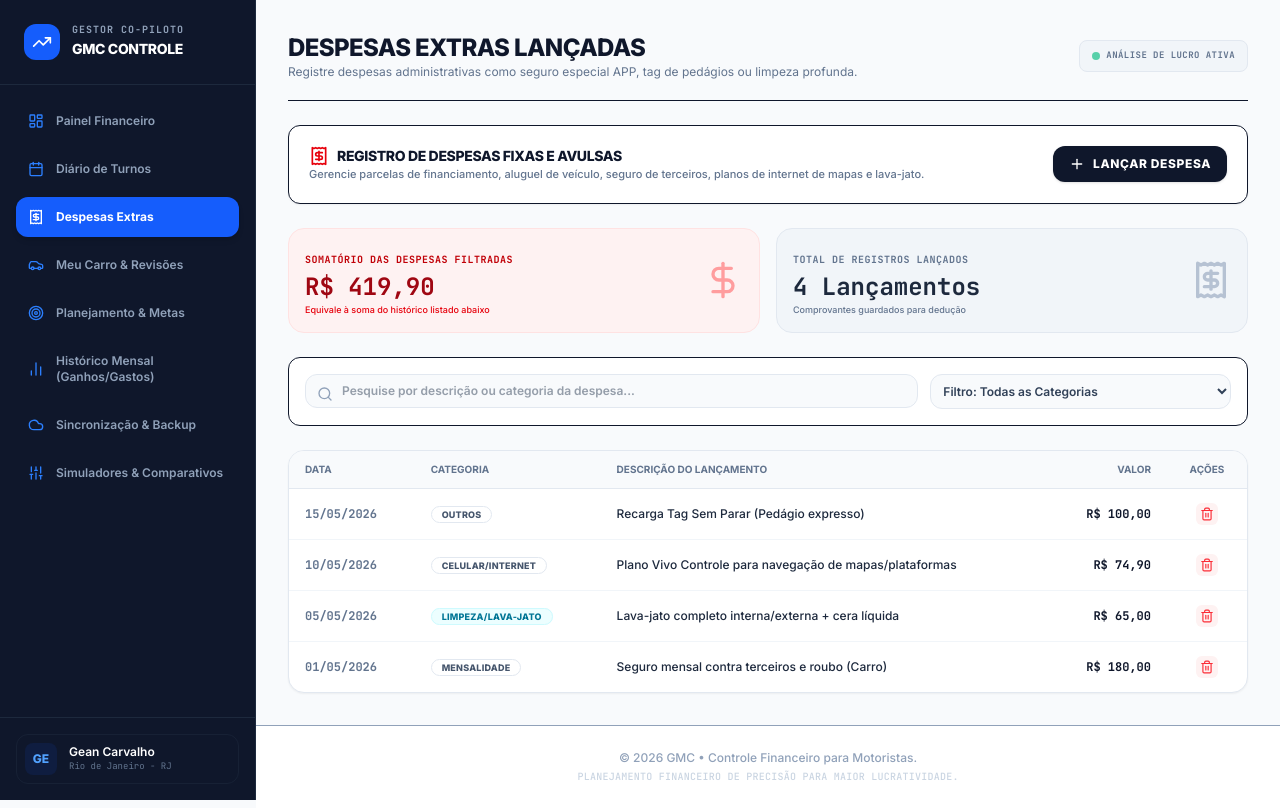
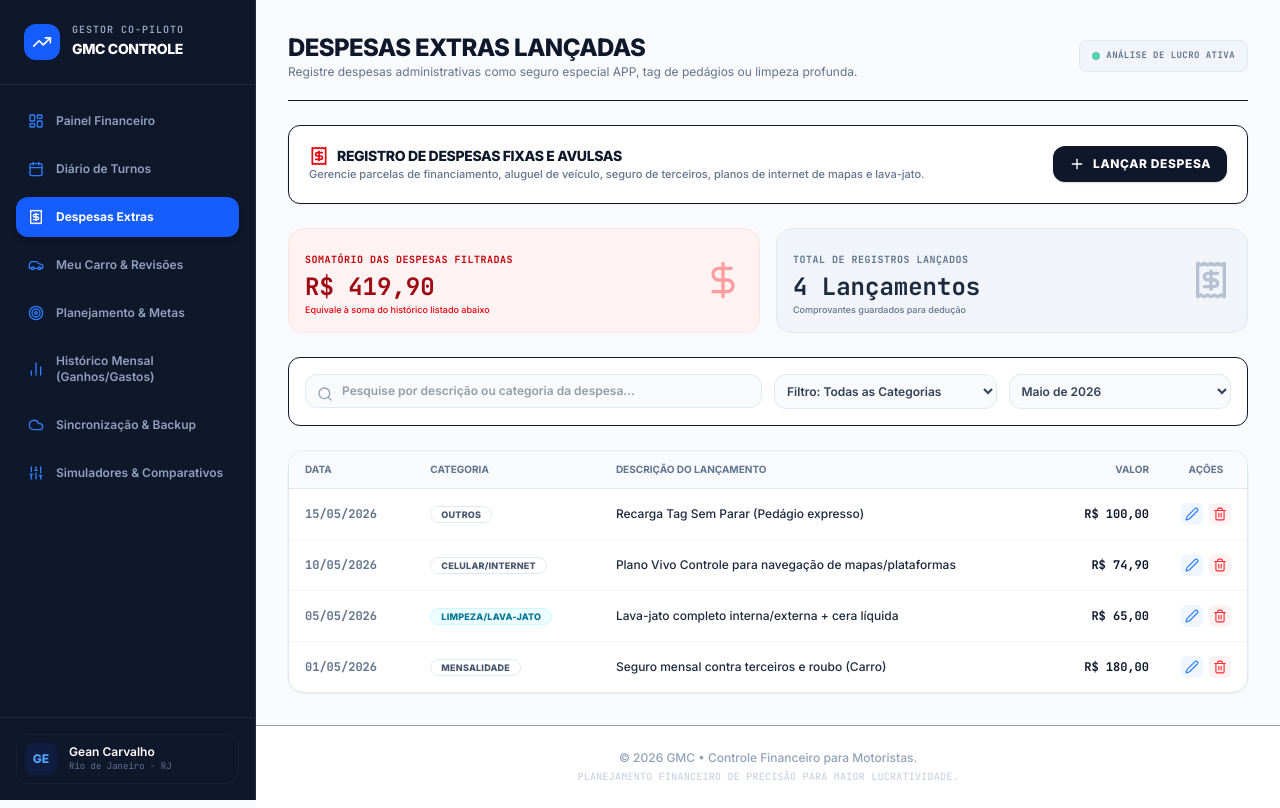
Before and after one commit to geanmarcell/GMC, a React (Vite) app: page / in a window 1280 px wide. Both pictures are taken after a click on the button "Despesas Extras". Built offline with nearby package versions, Linux system fonts and the light colour scheme.

Commit message:
feat: implement expense editing and manual sync
Add support for editing existing expenses in the ExpensesManager and introduce a manual cloud synchronization trigger in the BackupManager.

```diff
--- a/src/App.tsx
+++ b/src/App.tsx
@@ -203,6 +203,14 @@ export default function App() {
   const handleAddExpense = (newExp: Expense) => {
     setExpenses(prev => {
       const updated = [...prev, newExp];
+      triggerAutoBackup(profile, vehicle, shifts, updated, maintenanceLog);
+      return updated;
+    });
+  };
+
+  const handleUpdateExpense = (updatedExp: Expense) => {
+    setExpenses(prev => {
+      const updated = prev.map(e => e.id === updatedExp.id ? updatedExp : e);
       triggerAutoBackup(profile, vehicle, shifts, updated, maintenanceLog);
       return updated;
     });
@@ -572,6 +580,7 @@ export default function App() {
                 <ExpensesManager
                   expenses={expenses}
                   onAddExpense={handleAddExpense}
+                  onUpdateExpense={handleUpdateExpense}
                   onDeleteExpense={handleDeleteExpense}
                 />
               )}
--- a/src/components/ExpensesManager.tsx
+++ b/src/components/ExpensesManager.tsx
@@ -17,13 +17,16 @@ interface ExpensesManagerProps {
   expenses: Expense[];
   onAddExpense: (expense: Expense) => void;
   onDeleteExpense: (id: string) => void;
+  onUpdateExpense?: (expense: Expense) => void;
 }
 
-export default function ExpensesManager({ expenses, onAddExpense, onDeleteExpense }: ExpensesManagerProps) {
+export default function ExpensesManager({ expenses, onAddExpense, onDeleteExpense, onUpdateExpense }: ExpensesManagerProps) {
   const [showAddModal, setShowAddModal] = useState(false);
   const [searchTerm, setSearchTerm] = useState('');
   const [filterCategory, setFilterCategory] = useState<string>('all');
+  const [filterMonth, setFilterMonth] = useState<string>(new Date().toISOString().substring(0, 7));
   const [deletingId, setDeletingId] = useState<string | null>(null);
+  const [editingExpense, setEditingExpense] = useState<Expense | null>(null);
 
   // New Expense Form States
   const [date, setDate] = useState(new Date().toISOString().substring(0, 10));
@@ -44,6 +47,24 @@ export default function ExpensesManager({ expenses, onAddExpense, onDeleteExpens
     'Outros'
   ];
 
+  const handleStartEdit = (exp: Expense) => {
+    setEditingExpense(exp);
+    setDate(exp.date);
+    setCategory(exp.category);
+    setDescription(exp.description);
+    setValue(exp.value);
+    setShowAddModal(true);
+  };
+
+  const handleCloseModal = () => {
+    setShowAddModal(false);
+    setEditingExpense(null);
+    setDate(new Date().toISOString().substring(0, 10));
+    setCategory('Outros');
+    setDescription('');
+    setValue(50.00);
+  };
+
   const handleSubmit = (e: React.FormEvent) => {
     e.preventDefault();
 
@@ -52,6 +73,18 @@ export default function ExpensesManager({ expenses, onAddExpense, onDeleteExpens
       return;
     }
 
+    if (editingExpense) {
+      const updatedExpense: Expense = {
+        ...editingExpense,
+        date,
+        category,
+        description,
+        value: Number(value)
+      };
+      if (onUpdateExpense) {
+        onUpdateExpense(updatedExpense);
+      }
+    } else {
       const newExpense: Expense = {
         id: 'e-' + Math.random().toString(36).substring(2, 9),
         date,
@@ -59,22 +92,35 @@ export default function ExpensesManager({ expenses, onAddExpense, onDeleteExpens
         description,
         value: Number(value)
       };
+      onAddExpense(newExpense);
+    }
 
-    onAddExpense(newExpense);
-    setShowAddModal(false);
+    handleCloseModal();
+  };
 
-    // Reset values
-    setDate(new Date().toISOString().substring(0, 10));
-    setCategory('Outros');
-    setDescription('');
-    setValue(50.00);
+  // Extract all unique YYYY-MM from expenses to build options dynamically
+  const uniqueMonths = Array.from(
+    new Set([
+      new Date().toISOString().substring(0, 7), // Ensure current month is always an option
+      ...expenses.map(e => e.date.substring(0, 7))
+    ])
+  ).sort((a, b) => b.localeCompare(a));
+
+  const formatMonthYearLabel = (yM: string) => {
+    const [year, month] = yM.split('-');
+    const monthsPt = [
+      'Janeiro', 'Fevereiro', 'Março', 'Abril', 'Maio', 'Junho',
+      'Julho', 'Agosto', 'Setembro', 'Outubro', 'Novembro', 'Dezembro'
+    ];
+    return `${monthsPt[parseInt(month) - 1]} de ${year}`;
   };
 
   // Filter & Search
   const filteredExpenses = expenses.filter(e => {
     const textMatches = `${e.description} ${e.category}`.toLowerCase().includes(searchTerm.toLowerCase());
     const categoryMatches = filterCategory === 'all' || e.category === filterCategory;
-    return textMatches && categoryMatches;
+    const monthMatches = filterMonth === 'all' || e.date.startsWith(filterMonth);
+    return textMatches && categoryMatches && monthMatches;
   }).sort((a, b) => b.date.localeCompare(a.date));
 
   // Compute stats of general expenses
@@ -121,9 +167,9 @@ export default function ExpensesManager({ expenses, onAddExpense, onDeleteExpens
         </div>
       </div>
 
-      {/* CONTROLS (SEARCH & CATEGORY MAPPING) */}
-      <div className="grid grid-cols-1 md:grid-cols-3 gap-3 bg-white p-4 rounded-xl border border-slate-210">
-        <div className="col-span-2 relative">
+      {/* CONTROLS (SEARCH & CATEGORY MAPPING & MONTH FILTER) */}
+      <div className="grid grid-cols-1 md:grid-cols-4 gap-3 bg-white p-4 rounded-xl border border-slate-210">
+        <div className="md:col-span-2 relative">
           <Search className="w-4 h-4 text-slate-400 absolute left-3 top-3" />
           <input
             type="text"
@@ -142,6 +188,18 @@ export default function ExpensesManager({ expenses, onAddExpense, onDeleteExpens
             <option value="all">Filtro: Todas as Categorias</option>
             {categories.map(c => (
               <option key={c} value={c}>{c}</option>
+            ))}
+          </select>
+        </div>
+        <div>
+          <select
+            value={filterMonth}
+            onChange={(e) => setFilterMonth(e.target.value)}
+            className="w-full p-2 bg-slate-50 border border-slate-200 rounded-xl text-xs text-slate-700 font-semibold focus:outline-red-650"
+          >
+            <option value="all">Filtro: Todos os Meses</option>
+            {uniqueMonths.map(m => (
+              <option key={m} value={m}>{formatMonthYearLabel(m)}</option>
             ))}
           </select>
         </div>
@@ -213,14 +271,24 @@ export default function ExpensesManager({ expenses, onAddExpense, onDeleteExpens
                         </button>
                       </div>
                     ) : (
+                      <div className="flex items-center justify-center gap-1.5">
+                        <button
+                          onClick={() => handleStartEdit(exp)}
+                          className="text-blue-500 hover:text-blue-700 p-1 bg-blue-50 hover:bg-blue-100 rounded-md transition cursor-pointer inline-flex items-center justify-center"
+                          title="Editar Despesa"
+                        >
+                          <Edit2 className="w-3.5 h-3.5" />
+                        </button>
                         <button
                           onClick={() => {
                             setDeletingId(exp.id);
                           }}
                           className="text-red-500 hover:text-red-700 p-1 bg-red-50 hover:bg-red-100 rounded-md transition cursor-pointer inline-flex items-center justify-center"
+                          title="Excluir Despesa"
                         >
                           <Trash2 className="w-3.5 h-3.5" />
                         </button>
+                      </div>
                     )}
                   </td>
                 </tr>
@@ -237,7 +305,7 @@ export default function ExpensesManager({ expenses, onAddExpense, onDeleteExpens
         </table>
       </div>
 
-      {/* MODAL FOR NEW EXPENSE */}
+      {/* MODAL FOR NEW OR EDIT EXPENSE */}
       {showAddModal && (
         <div className="fixed inset-0 bg-slate-900/60 backdrop-blur-xs flex items-center justify-center p-4 z-50 overflow-y-auto no-print">
           <div className="bg-white rounded-2xl border border-slate-200 w-full max-w-md shadow-xl overflow-hidden block">
@@ -246,10 +314,13 @@ export default function ExpensesManager({ expenses, onAddExpense, onDeleteExpens
             <div className="px-6 py-4 bg-slate-900 text-white flex justify-between items-center">
               <div className="flex items-center gap-2">
                 <Receipt className="w-5 h-5 text-red-500" />
-                <h4 className="text-xs font-bold uppercase tracking-wider">Lançar Nova Despesa de Carro</h4>
+                <h4 className="text-xs font-bold uppercase tracking-wider">
+                  {editingExpense ? 'Editar Despesa Lançada' : 'Lançar Nova Despesa de Carro'}
+                </h4>
               </div>
               <button
-                onClick={() => setShowAddModal(false)}
+                type="button"
+                onClick={handleCloseModal}
                 className="text-slate-400 hover:text-white font-extrabold text-sm uppercase cursor-pointer"
               >
                 X
@@ -317,7 +388,7 @@ export default function ExpensesManager({ expenses, onAddExpense, onDeleteExpens
               <div className="flex items-center gap-3 pt-4 border-t border-slate-100 font-bold">
                 <button
                   type="button"
-                  onClick={() => setShowAddModal(false)}
+                  onClick={handleCloseModal}
                   className="w-1/2 py-3 bg-slate-100 hover:bg-slate-200 text-slate-600 rounded-xl transition cursor-pointer text-center"
                 >
                   Cancelar
@@ -326,7 +397,7 @@ export default function ExpensesManager({ expenses, onAddExpense, onDeleteExpens
                   type="submit"
                   className="w-1/2 py-3 bg-red-600 hover:bg-red-700 text-white rounded-xl shadow-xs transition cursor-pointer text-center"
                 >
-                  Confirmar Lançamento
+                  {editingExpense ? 'Salvar Alterações' : 'Confirmar Lançamento'}
                 </button>
               </div>
 
```
Also changed, not shown: src/components/BackupManager.tsx (+11 -31 lines). Lines whose indentation alone changed are shown as unchanged.
